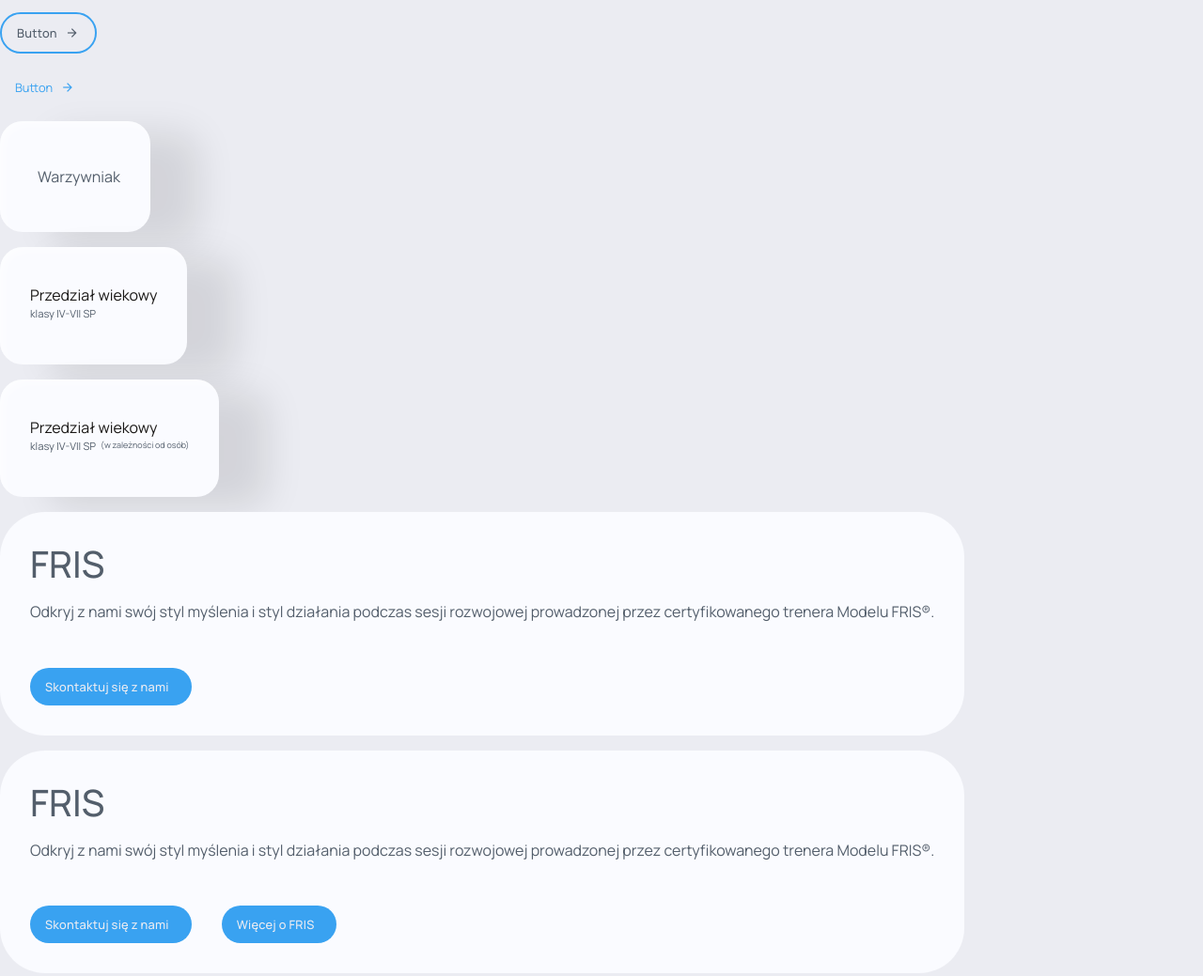
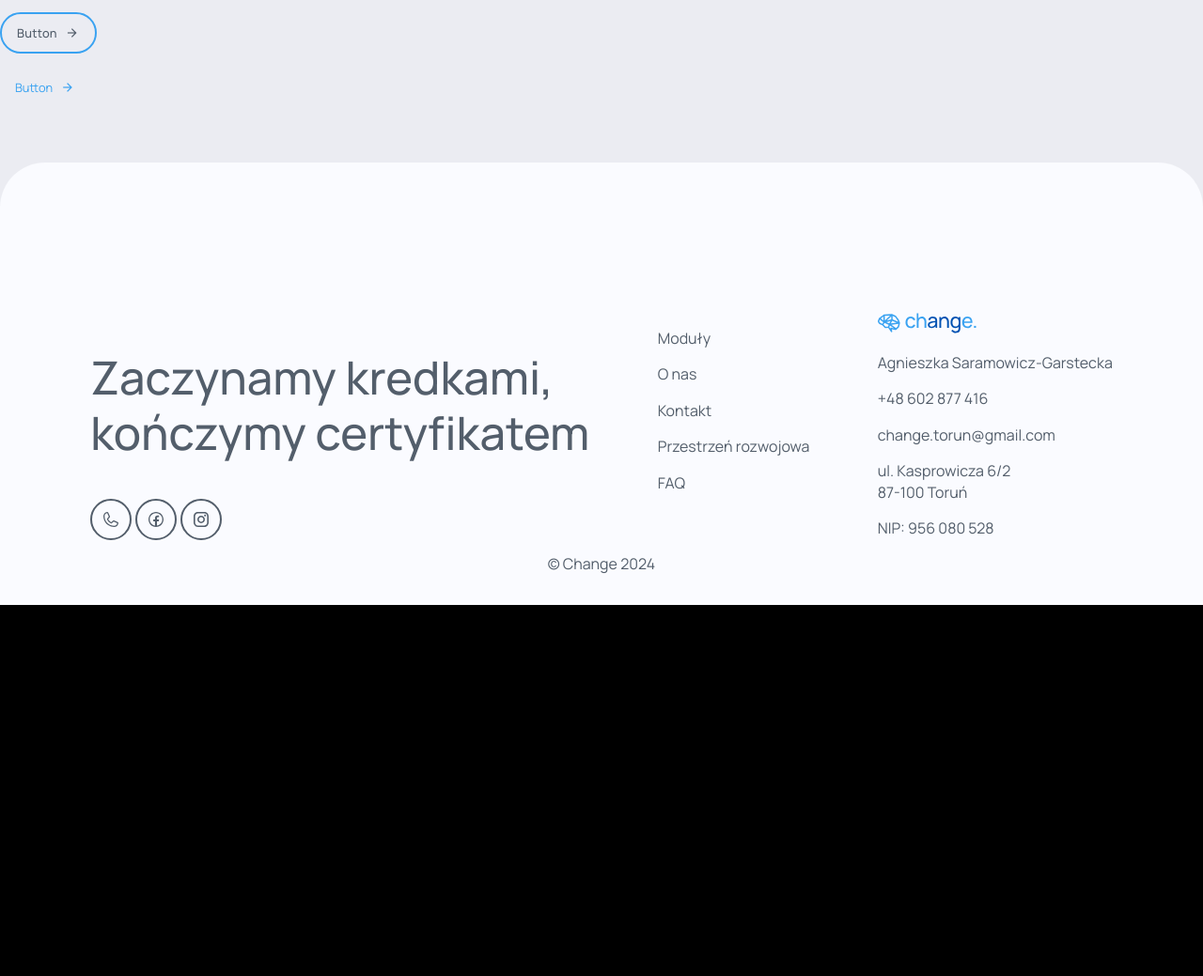
Before and after one commit to DeFlesz/astroChange, an Astro site: page /test in a window 1280 px wide. Shown: the part 965-2004 px from the top of the page at 94% size. After the commit the page ends 1609 px from the top, so only its background shows below. Built offline with nearby package versions, Linux system fonts and the light colour scheme; Astro itself is replaced by a stand-in of ours.

Commit message:
deleted unused imports and commented errors in test.astro

```diff
--- a/src/pages/modules.astro
+++ b/src/pages/modules.astro
@@ -3,9 +3,6 @@
 import ChangeModules from "../components/ChangeModules.astro"
 import ChangeParentsCorner from "../components/ChangeParentsCorner.astro"
 import Layout from "../layouts/Layout.astro";
-import imageBrainyKids from "../images/brainyKids.png";
-import imageTeensKids from "../images/brainyTeens.jpg";
-import imageExamsKids from "../images/brainyExams.jpg";
 
 ---
 <Layout title="Modules">
--- a/src/pages/test.astro
+++ b/src/pages/test.astro
@@ -1,8 +1,7 @@
 ---
-import ChangeAttractionTile from "../components/ChangeAttractionTile.astro"
-import ChangeDevelopmentTile from "../components/ChangeDevelopmentTile.astro"
-import ChangeInfoTile from "../components/ChangeInfoTile.astro"
-import ChangeModuleTile from "../components/ChangeModuleTile.astro"
+//import ChangeAttractionTile from "../components/ChangeAttractionTile.astro"
+//import ChangeDevelopmentTile from "../components/ChangeDevelopmentTile.astro"
+//import ChangeInfoTile from "../components/ChangeInfoTile.astro"
 import ChangeNav from "../components/ChangeNav.astro"
 import Layout from "../layouts/Layout.astro"
 ---
@@ -98,11 +97,11 @@
     arrow_forward
 </span>
 </a>
-<ChangeAttractionTile icon="schedule" title="Warzywniak"/>
-<ChangeInfoTile icon="schedule" title="Przedział wiekowy" subheading="klasy IV-VII SP"/>
-<ChangeInfoTile icon="schedule" title="Przedział wiekowy" subheading="klasy IV-VII SP" additional="(w zależności od osób)"/>
-<ChangeDevelopmentTile title="FRIS" desc="Odkryj z nami swój styl myślenia i styl działania podczas sesji rozwojowej prowadzonej przez certyfikowanego trenera Modelu FRIS®." buttonText="Skontaktuj się z nami" buttonLink="#"/>
-<ChangeDevelopmentTile title="FRIS" desc="Odkryj z nami swój styl myślenia i styl działania podczas sesji rozwojowej prowadzonej przez certyfikowanego trenera Modelu FRIS®." buttonText="Skontaktuj się z nami" buttonLink="#" aboutText="Więcej o FRIS" aboutLink="#"/>
+<!-- <ChangeAttractionTile icon="schedule" title="Warzywniak"/> -->
+<!-- <ChangeInfoTile icon="schedule" title="Przedział wiekowy" subheading="klasy IV-VII SP"/> -->
+<!-- <ChangeInfoTile icon="schedule" title="Przedział wiekowy" subheading="klasy IV-VII SP" additional="(w zależności od osób)"/> -->
+<!-- <ChangeDevelopmentTile title="FRIS" desc="Odkryj z nami swój styl myślenia i styl działania podczas sesji rozwojowej prowadzonej przez certyfikowanego trenera Modelu FRIS®." buttonText="Skontaktuj się z nami" buttonLink="#"/> -->
+<!-- <ChangeDevelopmentTile title="FRIS" desc="Odkryj z nami swój styl myślenia i styl działania podczas sesji rozwojowej prowadzonej przez certyfikowanego trenera Modelu FRIS®." buttonText="Skontaktuj się z nami" buttonLink="#" aboutText="Więcej o FRIS" aboutLink="#"/> -->
 </div>
 
 <style>
```
Also changed, not shown: src/components/ChangeDevelopmentTile.astro (line endings or trailing spaces), 1 other file.
